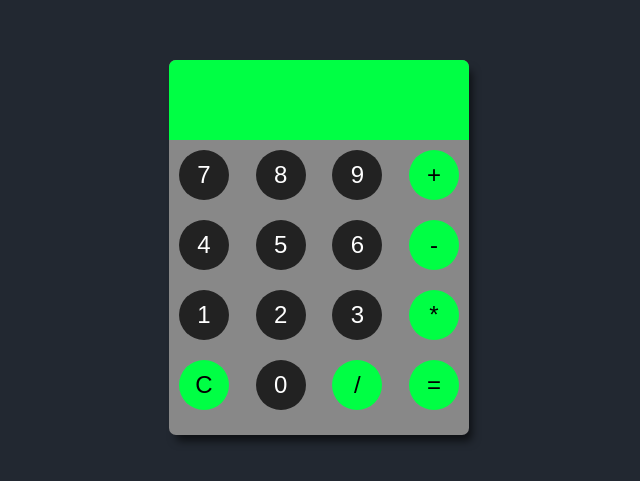
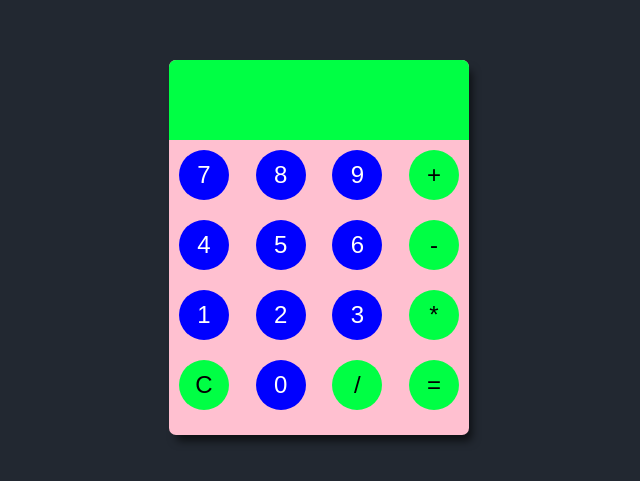
Before and after one commit to IsaacKisakye/calc2, a plain HTML site: page Desktop/calc2/details.html in a window 1280 px wide. Shown: the part 153-634 px from the top of the page, without its empty margins (321-961 px from the left). Drawn offline with Linux system fonts and the light colour scheme.

Commit message:
initial commit

```diff
--- a/Desktop/calc2/script.js
+++ b/Desktop/calc2/script.js
@@ -1,29 +1,20 @@
-// select all the buttons
-const buttons = document.querySelectorAll('button');
-// select the <input type="text" class="display" disabled> element
+
+const buttons = document.querySelectorAll('button')
 const display = document.querySelector('.display');
-
-// add eventListener to each button
 buttons.forEach(function(button) {
   button.addEventListener('click', calculate);
 });
-
-// calculate function
 function calculate(event) {
-  // current clicked buttons value
   const clickedButtonValue = event.target.value;
-
   if (clickedButtonValue === '=') {
-    // check if the display is not empty then only do the calculation
     if (display.value !== '') {
-      // calculate and show the answer to display
       display.value = eval(display.value);
     }
   } else if (clickedButtonValue === 'C') {
-    // clear everything on display
+
     display.value = '';
   } else {
-    // otherwise concatenate it to the display
+
     display.value += clickedButtonValue;
   }
 }
--- a/Desktop/calc2/style.css
+++ b/Desktop/calc2/style.css
@@ -22,7 +22,7 @@
     width: 300px;
     padding-bottom: 15px;
     border-radius: 7px;
-    background-color: #888;
+    background-color:rgb(255, 192, 208);
     box-shadow: 5px 8px 8px -2px rgba(0, 0, 0, 0.61);
   }
   /* calculator style end */
@@ -59,7 +59,7 @@
     border: none;
     outline: none;
     font-size: 1.5rem;
-    background-color: #222;
+    background-color:blue;
     color: #fff;
     margin: 10px;
   }
```
